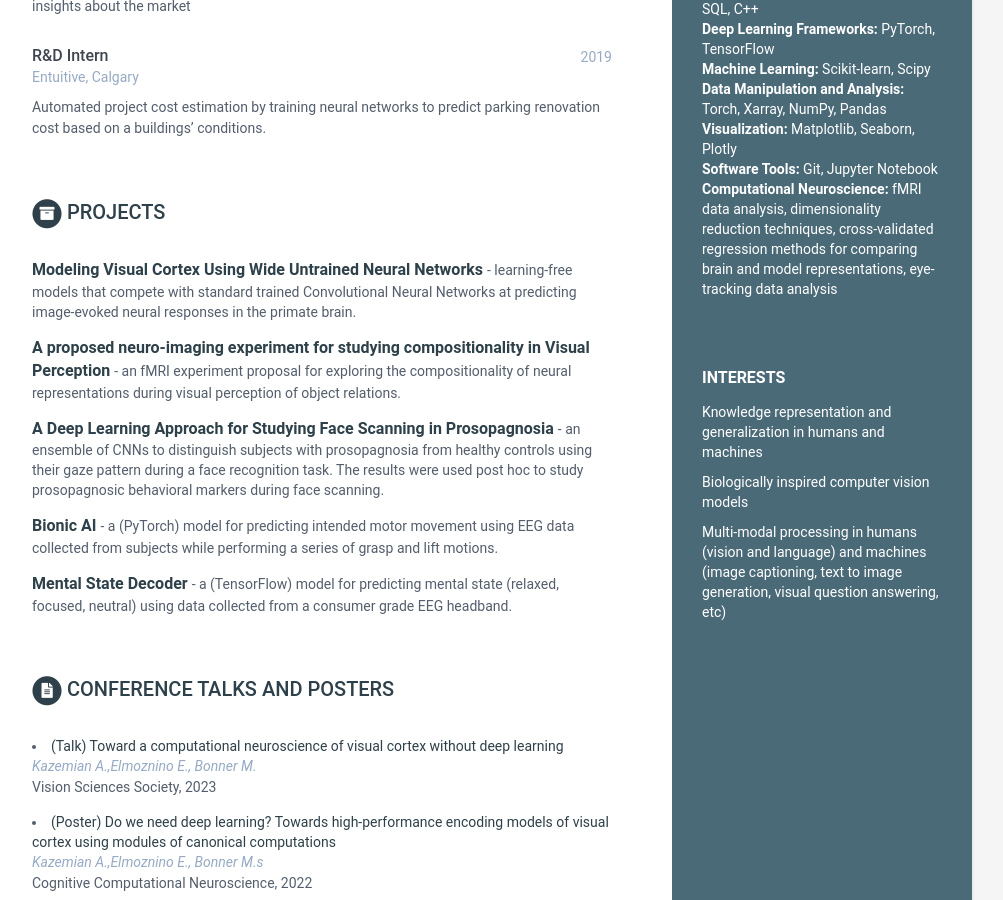
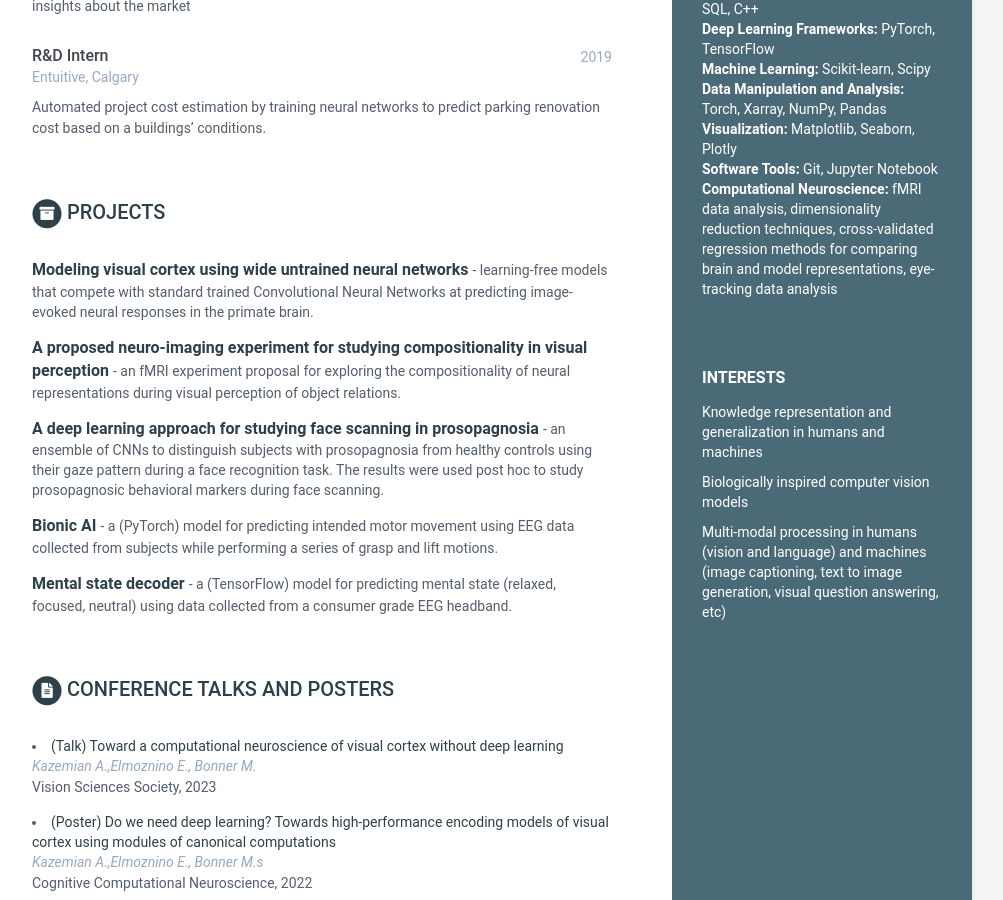
Before and after one commit to akazemian/resume, a Jekyll site: the page built from index.html, in a window 1280 px wide and 900 px high, scrolled down 722 px. Shown: the whole window, without its empty margins (168-1171 px from the left). Built offline with Jekyll 4.4.1, drawn with Linux system fonts in a browser that asks for light colours.

```diff
--- a/_data/data.yml
+++ b/_data/data.yml
@@ -144,15 +144,15 @@ projects:
     title: Projects
     intro: |
     assignments:
-      - title: "<b>Modeling Visual Cortex Using Wide Untrained Neural Networks</b>"
+      - title: "<b>Modeling visual cortex using wide untrained neural networks</b>"
         link: "https://github.com/akazemian/Engineered_Models"
         tagline: "learning-free models that compete with standard trained Convolutional Neural Networks at predicting image-evoked neural responses in the primate brain."
 
-      - title: "<b>A proposed neuro-imaging experiment for studying compositionality in Visual Perception</b>"
+      - title: "<b>A proposed neuro-imaging experiment for studying compositionality in visual perception</b>"
         link: "https://qr1.be/Q0JF"
         tagline: "an fMRI experiment proposal for exploring the compositionality of neural representations during visual perception of object relations."
 
-      - title: "<b>A Deep Learning Approach for Studying Face Scanning in Prosopagnosia</b>"
+      - title: "<b>A deep learning approach for studying face scanning in prosopagnosia</b>"
         link: "https://github.com/akazemian/Scanning-Faces-and-Prosopagnosia"
         tagline: "an ensemble of CNNs to distinguish subjects with prosopagnosia from healthy controls using their gaze pattern during a face recognition task. The results were used post hoc to study prosopagnosic behavioral markers during face scanning."
 
@@ -160,7 +160,7 @@ projects:
         link: "https://github.com/akazemian/Predicting-Grasp-and-Lift-Motions-Using-EEG"
         tagline: "a (PyTorch) model for predicting intended motor movement using EEG data collected from subjects while performing a series of grasp and lift motions."
 
-      - title: "<b>Mental State Decoder</b>"
+      - title: "<b>Mental state decoder</b>"
         link: "https://github.com/akazemian/Decoding-Mental-State"
         tagline: "a (TensorFlow) model for predicting mental state (relaxed, focused, neutral) using data collected from a consumer grade EEG headband."
 
```
